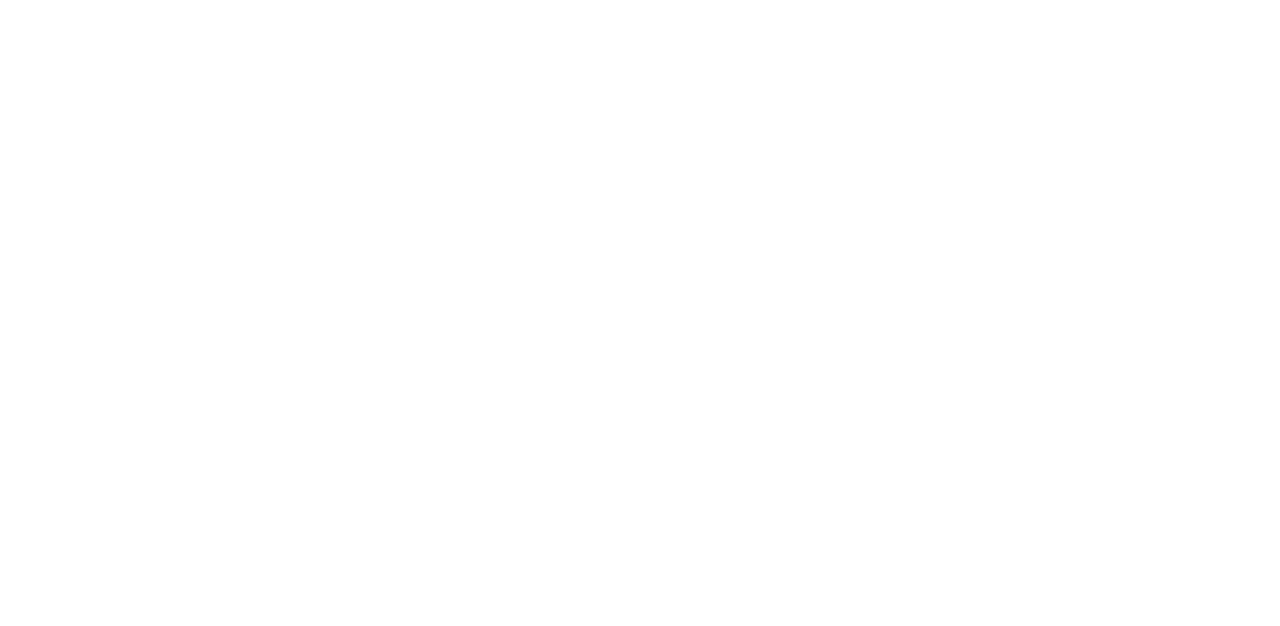
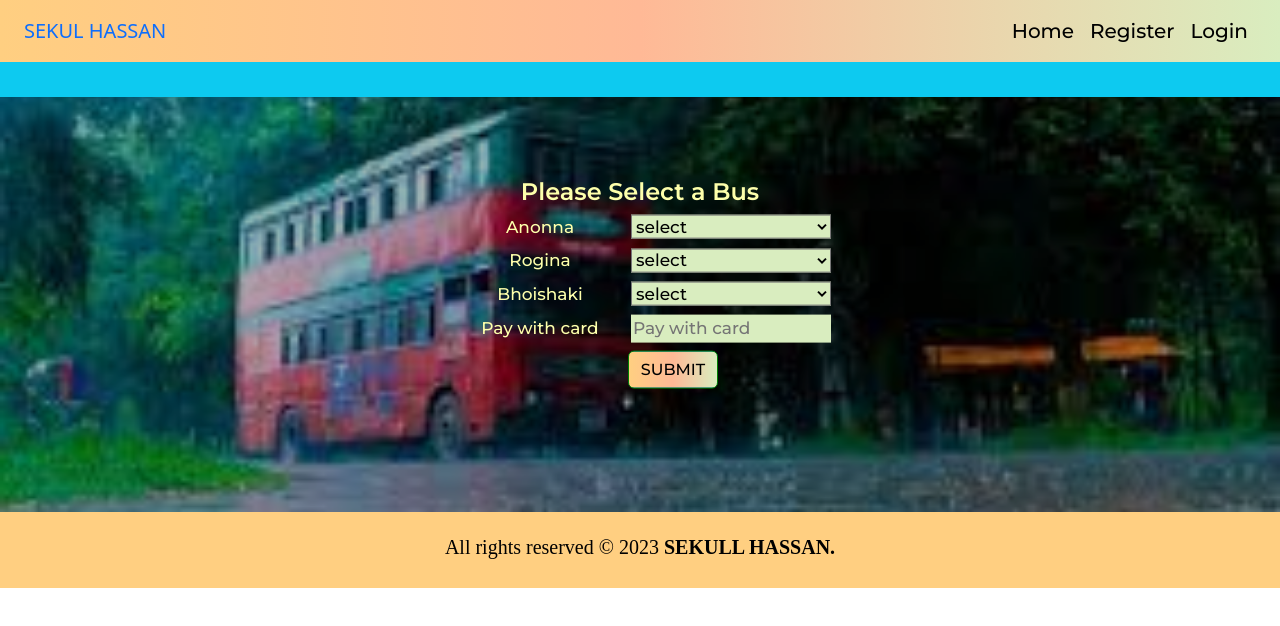
Before and after one commit to sekul-hassan/shuttleBusManagement, a React (Create React App) app: page /road-map in a window 1280 px wide. Before the commit this address had no page. Shown: the top 626 px of the page. Built offline with nearby package versions, Linux system fonts and the light colour scheme.

Commit message:
Road-map ok

```diff
--- a/src/App.js
+++ b/src/App.js
@@ -4,6 +4,7 @@
 import RegisterPage from "./Pages/RegisterPage";
 import {Route, Routes} from "react-router-dom";
 import Home from "./Pages/Home";
+import RoadMapPage from "./Pages/RoadMapPage";
 
 function App() {
   return (
@@ -11,6 +12,7 @@
        <Routes>
            <Route path="/" element={<Home/>}/>
            <Route path="registration" element={<RegisterPage/>}/>
+           <Route path="road-map" element={<RoadMapPage/>}/>
        </Routes>
    </Fragment>
   );
--- a/src/Assets/CSS/Custom.css
+++ b/src/Assets/CSS/Custom.css
@@ -107,3 +107,60 @@
 .form-control:focus {
     box-shadow: none;
 }
+.mapBackground{
+    background-image: url("../Images/juBus.jpg");
+    width: 100%;
+    height: 450px;
+    background-size: cover;
+    background-repeat: no-repeat;
+    background-position: center;
+}
+.mapBackgroundOverlay{
+    background-color: rgba(0,0,0,0.3);
+    width: 100%;
+    height: 450px;
+    background-size: cover;
+    background-repeat: no-repeat;
+    background-position: center;
+    position: relative;
+}
+.mapContent{
+    position: absolute;
+    text-align: center;
+    width: 100%;
+    height: auto;
+    left: 50%;
+    top: 50%;
+    transform: translate(-50%,-50%);
+}
+.coloredTitle{
+    color: var(--color4);
+    font-family: Montserrat, serif;
+    font-size: 24px;
+    font-weight: 600;
+}
+.busLabel{
+    color: var(--color4);
+    font-family: Montserrat, serif;
+    font-size: 17px;
+    font-weight: 500;
+    width: 150px;
+}
+.selectBg{
+    background-color: var(--color1);
+    color: black;
+    font-family: Montserrat, serif;
+    font-size: 17px;
+    font-weight: 500;
+    text-align: justify-all;
+    width: 200px;
+}
+.btnAlign{
+    margin-left: 66px;
+}
+.notice{
+    color: var(--color4);
+    font-family: Montserrat, serif;
+    font-size: 16px;
+    font-weight: 500;
+}
--- /dev/null
+++ b/src/Components/AddBus.js
@@ -0,0 +1,19 @@
+import React from 'react';
+
+function AddBus({busName,options}) {
+    return (
+        <div className="my-2">
+            <label className="busLabel mx-3" htmlFor={busName}>{busName}</label>
+            <select className="selectBg" name={busName} id={busName}>
+                {
+                   options.map((option)=>(
+                       <option value={option.value}>{option.label}</option>
+                   ))
+                }
+
+            </select>
+        </div>
+    );
+}
+
+export default AddBus;
--- a/src/Components/LoginModal.js
+++ b/src/Components/LoginModal.js
@@ -1,7 +1,31 @@
-import React from 'react';
+import React, {useState} from 'react';
 import {Button, Modal} from "react-bootstrap";
 
-function LoginModal({show,handleClose}) {
+function LoginModal({show,handleClose,setShow}) {
+    const[loginData,setLoginData] = useState({
+        name:"",
+        email:""
+    });
+
+    const dataChange = (e) =>{
+        const {name,value} = e.target
+        setLoginData(prev =>({
+            ...prev,
+            [name]:value
+        }));
+    }
+
+
+    const submitLogin = (e) =>{
+        e.preventDefault();
+        if(loginData.name!=="" || loginData.email!==""){
+            //// post backend
+            localStorage.setItem("isLogin","true");
+            setShow(false);
+            return ;
+        }
+        window.alert("All fields are required")
+    }
 
     return (
         <Modal className="mt-5" show={show} onHide={handleClose}>
@@ -9,14 +33,14 @@
                 <Modal.Title className="text-center">Please Login</Modal.Title>
             </Modal.Header>
             <Modal.Body>
-                <label className="regiLabel my-2" htmlFor="">Enter Your Name <span className="text-danger">*</span></label>
-                <input className="form-control" type="text" placeholder="Enter Your Name"/>
-                <label className="regiLabel my-2" htmlFor="">Enter Your E-mail <span className="text-danger">*</span></label>
-                <input className="form-control" type="email" placeholder="Enter Your E-mail"/>
+                <label className="regiLabel my-2" htmlFor="loginName">Enter Your Name <span className="text-danger">*</span></label>
+                <input className="form-control" name="name" id="loginName" type="text" onChange={dataChange} placeholder="Enter Your Name"/>
+                <label className="regiLabel my-2" htmlFor="loginEmail">Enter Your E-mail <span className="text-danger">*</span></label>
+                <input className="form-control" name="email" id="loginEmail" type="email" onChange={dataChange} placeholder="Enter Your E-mail"/>
             </Modal.Body>
             <Modal.Footer>
                 <Button variant="outline-danger" onClick={handleClose}>Close</Button>
-                <Button variant="outline-success" onClick={handleClose}>Login</Button>
+                <Button variant="outline-success" onClick={submitLogin}>Login</Button>
             </Modal.Footer>
         </Modal>
     );
--- /dev/null
+++ b/src/Components/Map.js
@@ -0,0 +1,60 @@
+import React from 'react';
+import {Button, Container} from "react-bootstrap";
+import AddBus from "./AddBus";
+
+function Map(props) {
+
+    const bus1 = [
+        {label:"select",value:""},
+        {label:"SRJ",value:"SRJ"},
+        {label:"Bot",value:"Bot"},
+        {label:"Bank",value:"Bank"},
+        {label:"Transport",value:"Transport"},
+        {label:"Pranthik",value:"Pranthik"},
+    ]
+    const bus2 = [
+        {label:"select",value:""},
+        {label:"Bot thola",value:"Bot thola"},
+        {label:"New Register",value:"New Register"},
+        {label:"Sheikh Hasina",value:"Sheikh Hasina"},
+        {label:"Dairy",value:"Dairy"},
+    ]
+
+    const bus3 = [
+        {label:"select",value:""},
+        {label:"MH",value:"MH"},
+        {label:"Shohid Minal",value:"Shohid Minal"},
+        {label:"Chourongi",value:"Chourongi"},
+        {label:"Sheikh Hasina",value:"Sheikh Hasina"},
+        {label:"JUSC",value:"JUSC"},
+    ]
+
+    return (
+        <Container fluid="true" className="mapBackground">
+
+            <div className="mapBackgroundOverlay">
+                <div className="bg-info notice pt-1">
+                    {/* eslint-disable-next-line jsx-a11y/no-distracting-elements */}
+                    <marquee><span className="text-danger">Notice : </span> Every transaction will charge 10TK.</marquee>
+                </div>
+                <div className="mapContent">
+                    <h4 className="coloredTitle">Please Select a Bus</h4>
+                    <form>
+                        <AddBus busName="Anonna" options={bus1}/>
+                        <AddBus busName="Rogina" options={bus2}/>
+                        <AddBus busName="Bhoishaki" options={bus3}/>
+                        <div className="my-2">
+                            <label className="busLabel mx-3" htmlFor="">Pay with card</label>
+                            <input type="text" className="selectBg border-0" placeholder="Pay with card"/>
+                        </div>
+                        <div className="my-2">
+                            <Button className="submitBtn btnAlign">SUBMIT</Button>
+                        </div>
+                    </form>
+                </div>
+            </div>
+        </Container>
+    );
+}
+
+export default Map;
--- a/src/Components/NavBar.js
+++ b/src/Components/NavBar.js
@@ -1,28 +1,39 @@
-import React, {Fragment, useState} from 'react';
-import {Nav, Navbar} from "react-bootstrap";
-import LoginModal from "./LoginModal";
-import {Link} from "react-router-dom";
+import React, { Fragment, useState } from 'react';
+import { Nav, Navbar } from 'react-bootstrap';
+import LoginModal from './LoginModal';
+import {Link, useNavigate} from 'react-router-dom';
 
 function NavBar(props) {
+    const navigate = useNavigate();
     const [show, setShow] = useState(false);
+    const handleClose = () => setShow(false);
+    const isLogin = localStorage.getItem('isLogin'); // Use localStorage directly
 
-    const handleClose = () => setShow(false);
     const handleShow = () => setShow(true);
+
+    const logOut = () => {
+        localStorage.clear();
+        navigate("/")
+    };
+
     return (
         <Fragment>
             <Navbar sticky="top" expand="sm" className="navBackground mx-0 px-4">
-               <Navbar.Brand href="#home" className="boldTitle">SEKUL HASSAN</Navbar.Brand>
+                <Navbar.Brand><Link className="text-decoration-none" to="/">SEKUL HASSAN</Link></Navbar.Brand>
                 <Navbar.Toggle aria-controls="basic-navbar-nav" />
                 <Navbar.Collapse id="basic-navbar-nav">
-                   <Nav className="me-auto"/>
+                    <Nav className="me-auto" />
                     <Nav>
                         <Nav.Link><Link to="/" className="navLink">Home</Link></Nav.Link>
                         <Nav.Link><Link to="/registration" className="navLink">Register</Link></Nav.Link>
-                       <Nav.Link onClick={handleShow} className="navLink">Login</Nav.Link>
+                        {!isLogin && (<Nav.Link onClick={handleShow} className="navLink">Login</Nav.Link>)}
+                        {isLogin && (<Nav.Link><Link className="navLink" to="/road-map">Road-map</Link></Nav.Link>)}
+                        {isLogin && (<Nav.Link onClick={logOut} className="navLink">Profile</Nav.Link>)}
+                        {isLogin && (<Nav.Link onClick={logOut} className="navLink">Logout</Nav.Link>)}
                     </Nav>
                 </Navbar.Collapse>
             </Navbar>
-           <LoginModal show={show} handleClose={handleClose}/>
+            <LoginModal show={show} handleClose={handleClose} setShow={setShow} />
         </Fragment>
     );
 }
--- a/src/Components/Register.js
+++ b/src/Components/Register.js
@@ -26,7 +26,6 @@
             return;
         }
         window.alert("Registration Successful")
-        localStorage.setItem("isLogin","true");
     }
     const properties = [
         {id:"registration_0",type:"text",name:"name",placeholder:"Enter Your Name"},
--- /dev/null
+++ b/src/Pages/RoadMapPage.js
@@ -0,0 +1,16 @@
+import React, {Fragment} from 'react';
+import NavBar from "../Components/NavBar";
+import Map from "../Components/Map";
+import Footer from "../Components/Footer";
+
+function RoadMapPage(props) {
+    return (
+        <Fragment>
+            <NavBar/>
+            <Map/>
+            <Footer/>
+        </Fragment>
+    );
+}
+
+export default RoadMapPage;
```
Lines whose indentation alone changed are shown as unchanged.
